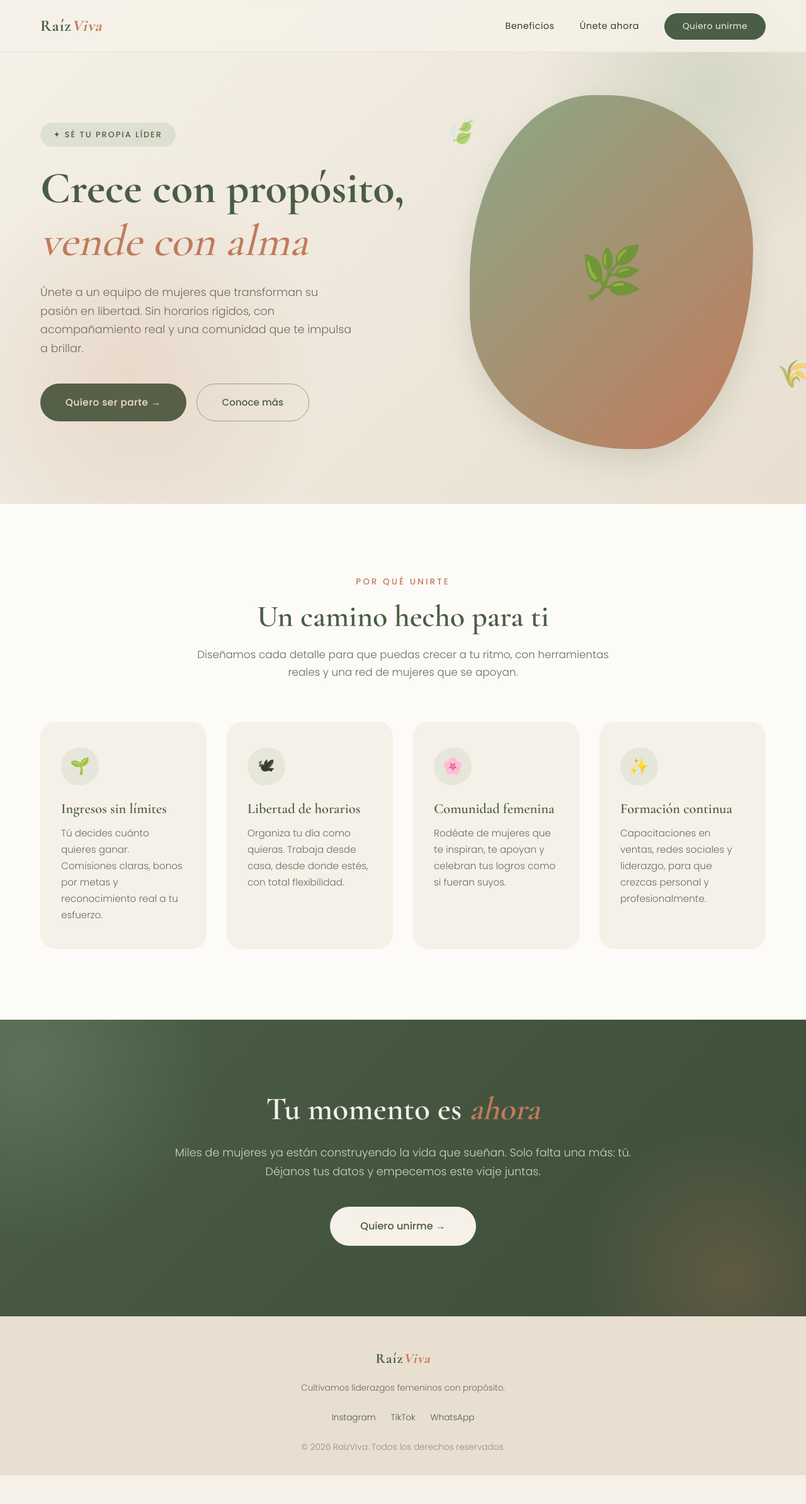
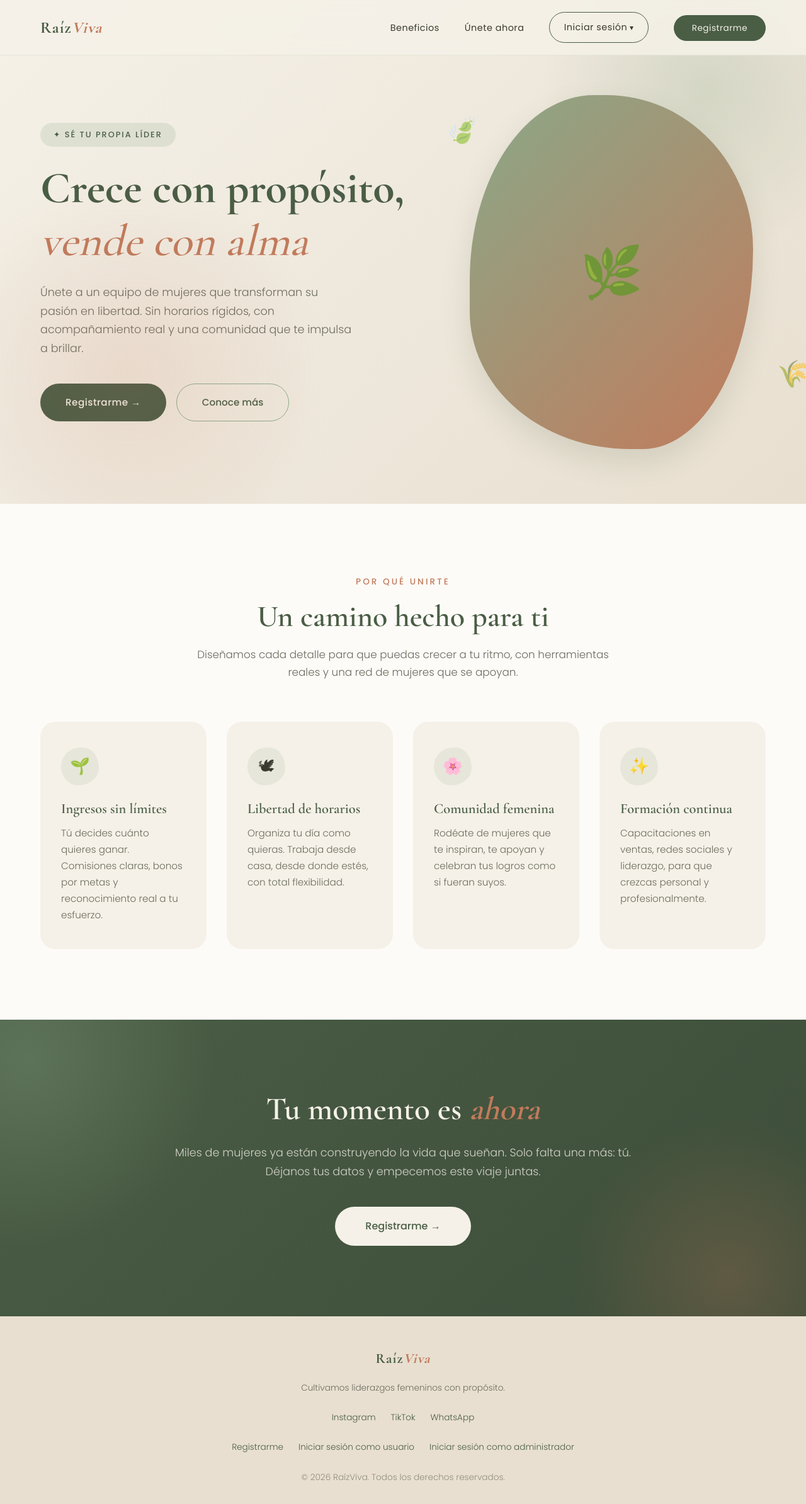
Before and after one commit to manuelk334l-droid/web-raizviva, a website: page public/index.html in a window 1280 px wide. Shown: the whole page at 63% size. Before the commit the page ends 2342 px from the top, so only its background shows below. Drawn offline with nearby package versions, Linux system fonts and the light colour scheme.

Commit message:
Update index.html

```diff
--- a/public/index.html
+++ b/public/index.html
@@ -36,6 +36,17 @@
   .btn-nav { background: var(--verde-oscuro); color: var(--beige-claro) !important; padding: 0.7rem 1.8rem; border-radius: 50px; font-size: 0.85rem !important; transition: all 0.3s ease; }
   .btn-nav:hover { background: var(--terracota); transform: translateY(-2px); box-shadow: var(--sombra-hover); }
   .btn-nav::after { display: none; }
+
+  .nav-links { align-items: center; }
+  .menu-sesion { position: relative; }
+  .menu-sesion summary { list-style: none; cursor: pointer; font-size: 0.9rem; letter-spacing: 0.5px; color: var(--texto-oscuro); padding: 0.7rem 1.4rem; border: 1.5px solid var(--verde-oscuro); border-radius: 50px; transition: all 0.3s ease; }
+  .menu-sesion summary::-webkit-details-marker { display: none; }
+  .menu-sesion summary::after { content: ' ▾'; font-size: 0.75rem; }
+  .menu-sesion summary:hover, .menu-sesion[open] summary { background: var(--verde-oscuro); color: var(--beige-claro); }
+  .menu-sesion-lista { position: absolute; right: 0; top: calc(100% + 0.6rem); min-width: 210px; background: var(--beige-claro); border: 1px solid rgba(139, 168, 136, 0.3); border-radius: 14px; box-shadow: 0 10px 30px rgba(0,0,0,0.12); padding: 0.5rem; display: flex; flex-direction: column; }
+  .menu-sesion-lista a { padding: 0.7rem 1rem; border-radius: 10px; white-space: nowrap; }
+  .menu-sesion-lista a::after { display: none; }
+  .menu-sesion-lista a:hover { background: var(--beige-medio); }
 
   .hero { min-height: 100vh; display: flex; align-items: center; padding: 8rem 5% 4rem; position: relative; background: linear-gradient(135deg, var(--beige-claro) 0%, var(--beige-medio) 100%); overflow: hidden; }
   .hero::before { content: ''; position: absolute; top: -10%; right: -5%; width: 500px; height: 500px; background: radial-gradient(circle, rgba(139, 168, 136, 0.25) 0%, transparent 70%); border-radius: 50%; animation: flotar 8s ease-in-out infinite; }
@@ -99,7 +110,10 @@ a)); transform: scaleX(0); transform-origin: left; transition: transform 0.4s ea
     .hero-botones { justify-content: center; }
     .hero-imagen { order: -1; }
     .marco-organico { max-width: 320px; }
-    .nav-links { display: none; }
+    .nav-links { gap: 0.6rem; }
+    .solo-escritorio { display: none; }
+    .menu-sesion summary { padding: 0.55rem 1rem; font-size: 0.8rem; }
+    .btn-nav { padding: 0.55rem 1.1rem; }
   }
   @media (max-width: 500px) {
     .hero { padding: 7rem 5% 3rem; }
@@ -114,9 +128,18 @@ a)); transform: scaleX(0); transform-origin: left; transition: transform 0.4s ea
   <nav>
     <div class="logo">Raíz<span>Viva</span></div>
     <ul class="nav-links">
-      <li><a href="#beneficios">Beneficios</a></li>
-      <li><a href="#unete">Únete ahora</a></li>
-      <li><a href="unete.html" class="btn-nav">Quiero unirme</a></li>
+      <li class="solo-escritorio"><a href="#beneficios">Beneficios</a></li>
+      <li class="solo-escritorio"><a href="#unete">Únete ahora</a></li>
+      <li>
+        <details class="menu-sesion">
+          <summary>Iniciar sesión</summary>
+          <div class="menu-sesion-lista">
+            <a href="/vendedora">Como usuario</a>
+            <a href="/admin">Como administrador</a>
+          </div>
+        </details>
+      </li>
+      <li><a href="unete.html" class="btn-nav">Registrarme</a></li>
     </ul>
   </nav>
   <section class="hero">
@@ -126,7 +149,7 @@ a)); transform: scaleX(0); transform-origin: left; transition: transform 0.4s ea
         <h1>Crece con propósito, <em>vende con alma</em></h1>
         <p>Únete a un equipo de mujeres que transforman su pasión en libertad. Sin horarios rígidos, con acompañamiento real y una comunidad que te impulsa a brillar.</p>
         <div class="hero-botones">
-          <a href="unete.html" class="btn-primario">Quiero ser parte →</a>
+          <a href="unete.html" class="btn-primario">Registrarme →</a>
           <a href="#beneficios" class="btn-secundario">Conoce más</a>
         </div>
       </div>
@@ -179,7 +202,7 @@ a)); transform: scaleX(0); transform-origin: left; transition: transform 0.4s ea
     <div class="cta-contenido">
       <h2>Tu momento es <em>ahora</em></h2>
       <p>Miles de mujeres ya están construyendo la vida que sueñan. Solo falta una más: tú. Déjanos tus datos y empecemos este viaje juntas.</p>
-      <a href="unete.html" class="btn-claro">Quiero unirme →</a>
+      <a href="unete.html" class="btn-claro">Registrarme →</a>
     </div>
   </section>
 
@@ -191,8 +214,19 @@ a)); transform: scaleX(0); transform-origin: left; transition: transform 0.4s ea
       <a href="#">TikTok</a>
       <a href="#">WhatsApp</a>
     </div>
+    <div class="redes" style="margin-top: 0.8rem;">
+      <a href="/unete.html">Registrarme</a>
+      <a href="/vendedora">Iniciar sesión como usuario</a>
+      <a href="/admin">Iniciar sesión como administrador</a>
+    </div>
     <p style="margin-top: 1rem; opacity: 0.7;">© 2026 RaízViva. Todos los derechos reservados.</p>
   </footer>
 
+<script>
+  document.addEventListener('click', function (e) {
+    var m = document.querySelector('.menu-sesion');
+    if (m && m.open && !m.contains(e.target)) m.open = false;
+  });
+</script>
 </body>
 </html>
```
